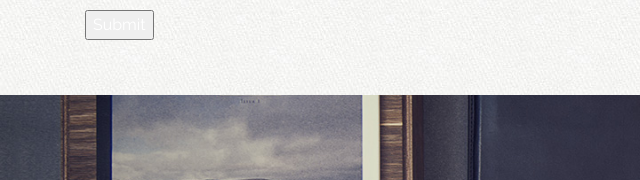
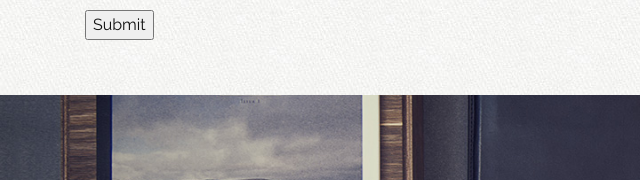
Before and after one commit to dekkerpatrick/Evo-development, a plain HTML site: page post.html in a window 1280 px wide. Shown: the part 2699-2879 px from the top of the page, 0-640 px from the left. Drawn offline with nearby package versions, Linux system fonts and the light colour scheme; a web font is replaced by a local one.

Commit message:
added style to form-submit-btn

```diff
--- a/assets/css/custom.css
+++ b/assets/css/custom.css
@@ -535,6 +535,10 @@ footer li.signip-link a:hover {
     border-top: solid 1px #eee;
 }
 
+.form-submit-btn {
+    color: #101010;
+}
+
 /* RESOURCES */
 
 .resource {
```
